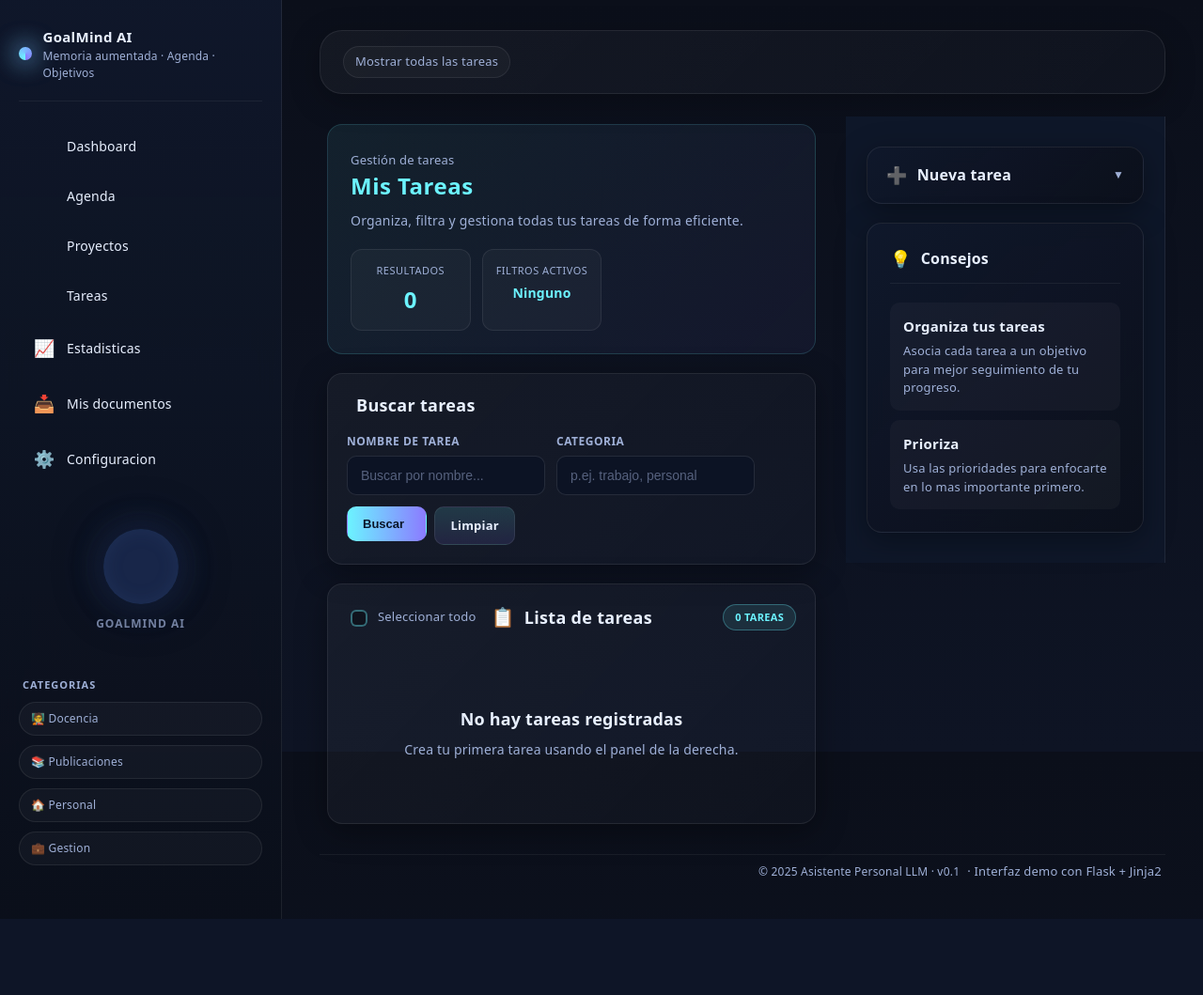
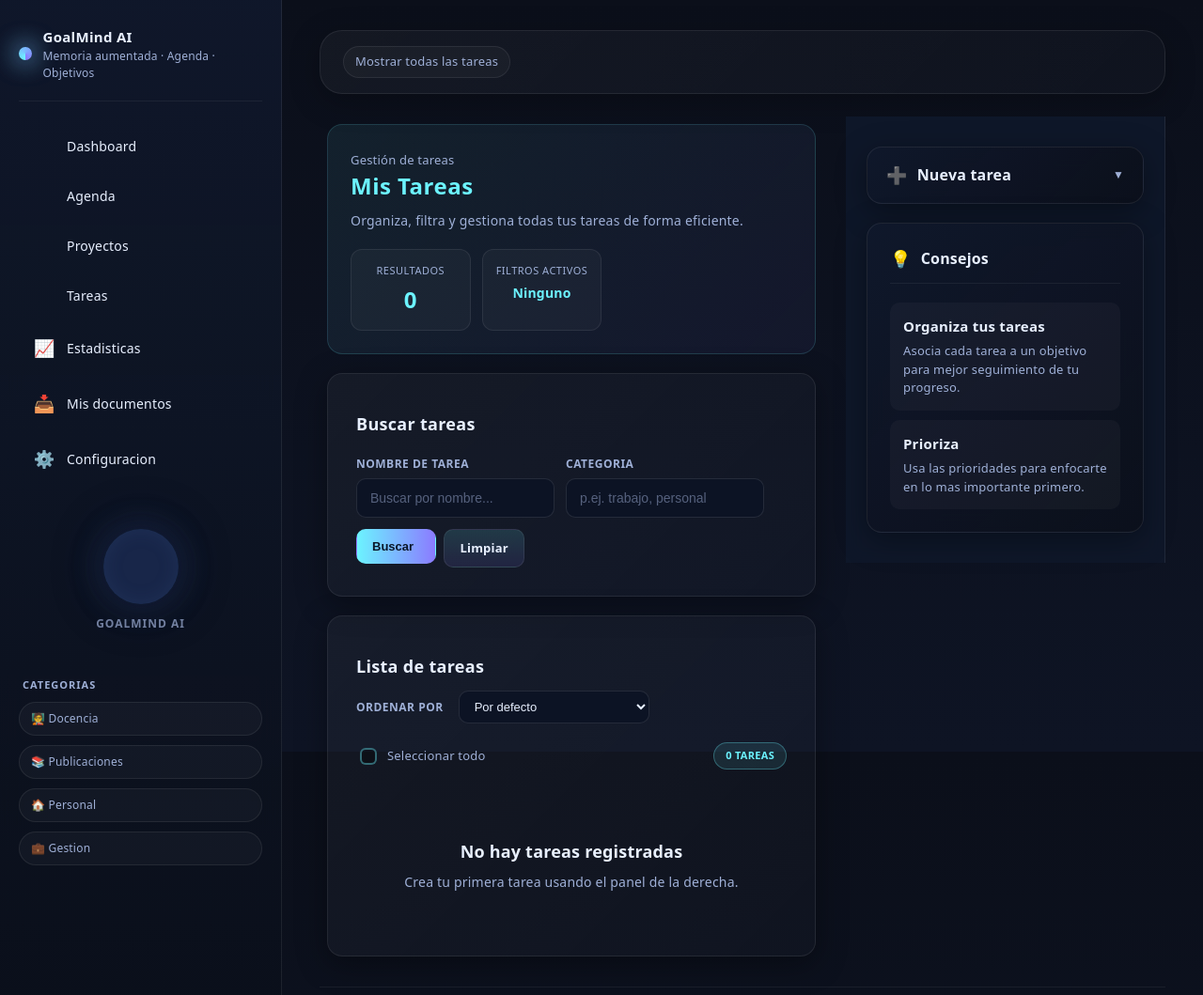
Before and after one commit to PabloCCanizares/VirtualAssistant, a Flask app: page /tasks/ in a window 1280 px wide. Shown: the top 1059 px of the page at 94% size. Before the commit the page ends 978 px from the top, so only its background shows below. Run offline with Flask 3, Linux system fonts and the light colour scheme; data that the repository does not hold is empty; some libraries are stand-ins or nearby versions.

Commit message:
Añadida funcionalidad de ordenacion en tareas

```diff
--- a/GoalMind-AI/static/css/panels.css
+++ b/GoalMind-AI/static/css/panels.css
@@ -55,14 +55,13 @@
 }
 
 .panel-title {
-  margin: 0;
+  margin: 10px 0px;
   font-size: 18px;
   font-weight: 700;
   color: var(--text);
   letter-spacing: 0.3px;
   display: flex;
   align-items: center;
-  gap: 10px;
 }
 
 .panel-title-icon {
@@ -215,7 +214,7 @@
   gap: 12px;
   max-height: 70vh;
   overflow-y: auto;
-  padding-right: 8px;
+  padding: 0px 8px;
   list-style-type: none;
 }
 
@@ -951,8 +950,26 @@
   cursor: pointer;
 }
 
+/* ===== SORT CONTAINER ===== */
+.panel-sort-container {
+  display: flex;
+  align-items: center;
+  gap: 8px;
+}
+
+.panel-sort-container .panel-form-label {
+  margin: 0;
+  font-size: 12px;
+  color: var(--muted);
+}
+
+.panel-sort-container .panel-form-select {
+  font-size: 13px;
+}
+
 /* ===== FILTROS ===== */
 .filter-section {
+  margin: 10px;
   display: flex;
   gap: 12px;
   align-items: flex-end;
@@ -1328,11 +1345,6 @@
   max-height: 1500px;
   padding: 16px 20px 20px;
   opacity: 1;
-}
-
-/* Cards sin form (no colapsables) */
-.side-panel-card:not(.collapsible) {
-  /* Mantiene estilo original */
 }
 
 /* ===== DRAG & DROP ZONE ===== */
--- a/GoalMind-AI/static/css/task_menu.css
+++ b/GoalMind-AI/static/css/task_menu.css
@@ -341,6 +341,7 @@
 /* ===== HEADER DE LISTA CON ACCIONES ===== */
 .panel-header {
   display: flex;
+  margin: 10px;
   justify-content: space-between;
   align-items: center;
   flex-wrap: wrap;
--- a/GoalMind-AI/templates/partials/task_templates/tasks_center_panel.html
+++ b/GoalMind-AI/templates/partials/task_templates/tasks_center_panel.html
@@ -65,19 +65,28 @@
 
   <!-- Lista de tareas -->
   <div class="panel-section panel-accent">
+    <div class="panel-header" style="margin: 20px 10px;">
+      <h3 class="panel-title" style="margin: 0;">Lista de tareas</h3>
+      <div class="panel-sort-container">
+        <label class="panel-form-label" for="sortTasks" style="margin-right: 8px; white-space: nowrap;">Ordenar por</label>
+        <select id="sortTasks" class="panel-form-select" style="min-width: 180px; padding: 8px 12px;">
+          <option value="default">Por defecto</option>
+          <option value="priority-desc">Prioridad (mayor a menor)</option>
+          <option value="deadline-asc">Fecha limite (mas cercana)</option>
+          <option value="status-pending">Estado: Pendiente</option>
+          <option value="status-in-progress">Estado: En curso</option>
+          <option value="status-completed">Estado: Completada</option>
+        </select>
+      </div>
+    </div>
     <div class="panel-header">
       <div class="panel-header-left">
         <label class="select-all-label">
           <input type="checkbox" id="selectAllTasks" class="item-checkbox">
           <span class="select-all-text">Seleccionar todo</span>
         </label>
-        <h3 class="panel-title">
-          <span class="panel-title-icon">📋</span>
-          Lista de tareas
-        </h3>
       </div>
       <div class="panel-actions">
-        <span class="panel-badge accent">{{ tasks|length if tasks else 0 }} tareas</span>
         <!-- Botones dinámicos que aparecen al seleccionar tareas -->
         <div id="bulkActionsContainer" class="bulk-actions-inline" style="display: none;">
           <button type="button" id="assignGoalBtn" class="panel-action-btn primary">
@@ -87,6 +96,7 @@
             Eliminar
           </button>
         </div>
+        <span class="panel-badge accent">{{ tasks|length if tasks else 0 }} tareas</span>
       </div>
     </div>
 
```
Also changed, not shown: GoalMind-AI/static/js/task_menu.js (+98 -0 lines).
